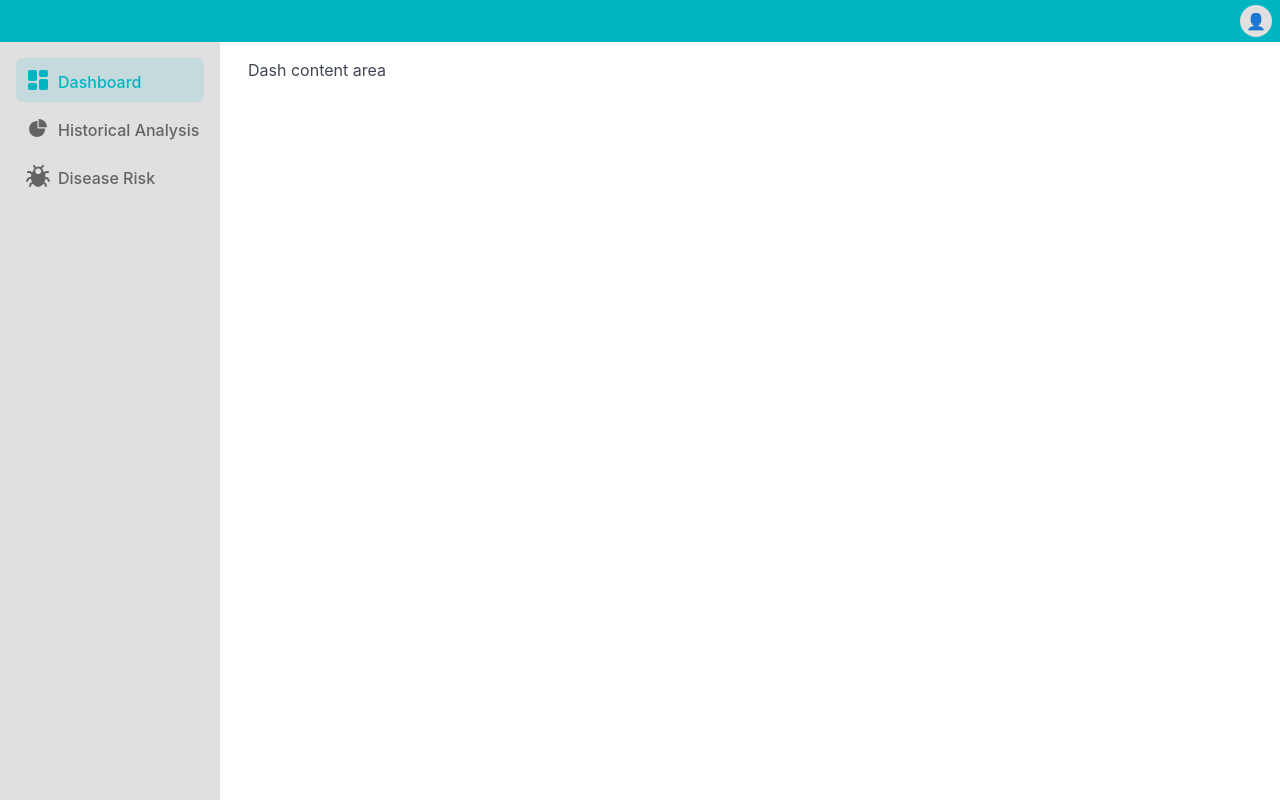
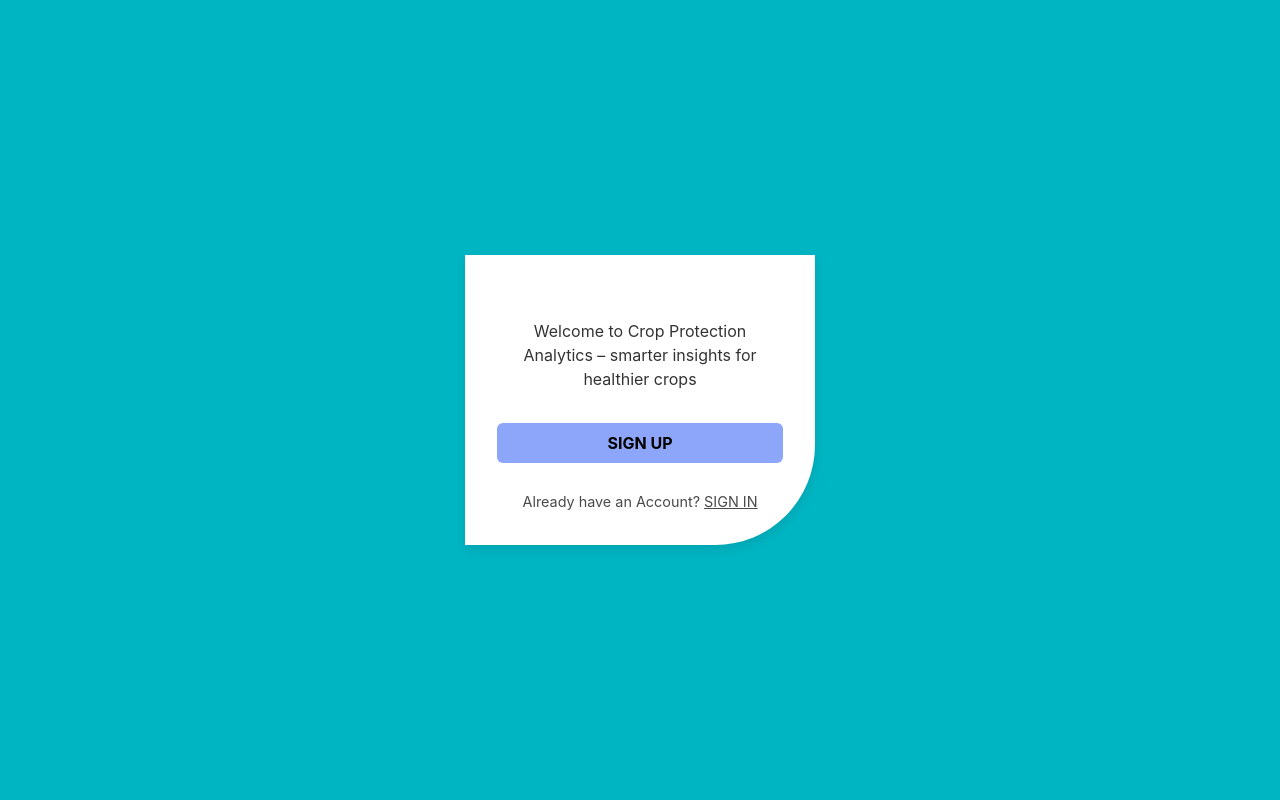
Before and after one commit to masonmarshall99/Capstone-Project-CPAS, a React (Create React App) app in the folder frontend/: page / in a window 1280 px wide. Before the commit this address led to /dash. Built offline with nearby package versions, Linux system fonts and the light colour scheme.

Commit message:
Adds UI and initial functionality for new Login, Register, and Loading pages.

```diff
--- a/frontend/src/App.js
+++ b/frontend/src/App.js
@@ -5,6 +5,11 @@
   Route,
   Navigate,
 } from "react-router-dom";
+
+import LoadingPage from "./Pages/LoadingPage";
+import LoginPage from "./Pages/LoginPage";
+import CreateAccountPage from "./Pages/CreateAccountPage";
+
 import Dash from "./Pages/Dash";
 import Account from "./Pages/Account";
 import Disease from "./Pages/Disease";
@@ -14,7 +19,10 @@
   return (
     <Router>
       <Routes>
-        <Route path="/" element={<Navigate to="/dash" replace />} />
+        <Route path="/" element={<LoadingPage/>} />
+          <Route path="/Login" element={<LoginPage />} />
+          <Route path="/create-account" element={<CreateAccountPage />} />
+
         <Route path="/dash" element={<Dash />} />
         <Route path="/historical" element={<Historical />} />
         <Route path="/disease" element={<Disease />} />
```
